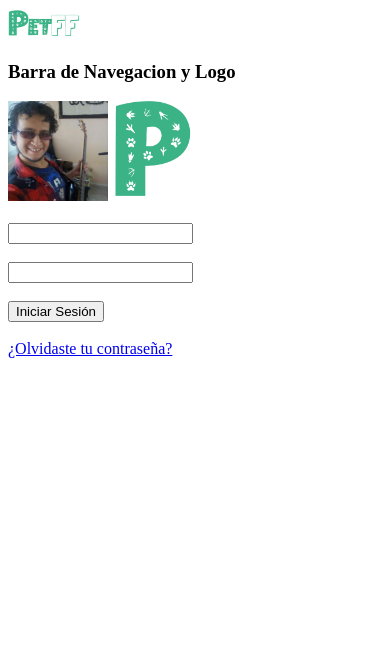
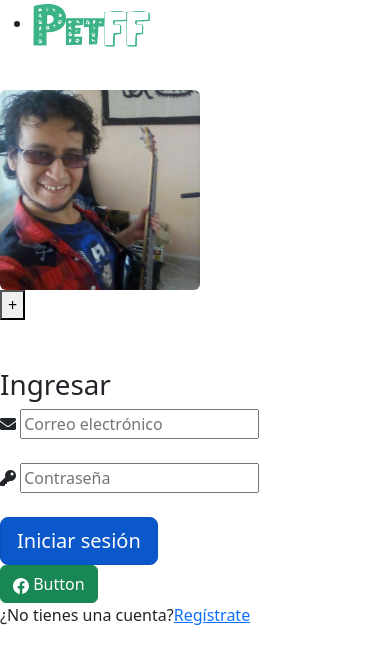
Before and after one commit to ElizabethHzDz/Proyecto-Integrador-equipo-PetFF, a plain HTML site: page logIn/index.html in a window 390 px wide. Drawn offline with nearby package versions, Linux system fonts and the light colour scheme; files that its build step writes are made by us from their sources.

Commit message:
Se hizo responsiva la pagina de Log In y se ajusto el diseño, se trabajara en el boton

```diff
--- a/logIn/index.html
+++ b/logIn/index.html
@@ -4,33 +4,74 @@
     <meta charset="UTF-8">
     <meta http-equiv="X-UA-Compatible" content="IE=edge">
     <meta name="viewport" content="width=device-width, initial-scale=1.0">
-    <title>Log In</title>
+    <title>Ingresar</title>
+    <link rel="stylesheet"  type="text/css" href="/assets/styles/styles.css">
+    <link rel="stylesheet" href="https://use.fontawesome.com/releases/v5.6.3/css/all.css">
+    <link rel="icon" type="image/x-icon" href="/assets/P.png">
+    <link href="https://cdn.jsdelivr.net/npm/bootstrap@5.2.2/dist/css/bootstrap.min.css" rel="stylesheet" integrity="sha384-Zenh87qX5JnK2Jl0vWa8Ck2rdkQ2Bzep5IDxbcnCeuOxjzrPF/et3URy9Bv1WTRi" crossorigin="anonymous">
+
+
 </head>
 <body>
-    <img src="/assets/PETFF.png" alt="Logo" height="30">
-    <h3>Barra de Navegacion y Logo</h3>
+    <ul class="menu">
+        <li>
+            <img src="/assets/PETFF.png" alt="Logo" height="50">
+        </li>
 
-    <img src="/assets/Foto mia.jpg" alt="Sesion Iniciada previamente" height="100">
-    <img src="/assets/P.png" alt="Registra a tu Mejor Amigo" height="100">
+    </ul>
+
+    <br>
+
+    <div class="principio">
+        <img src="/assets/Foto mia.jpg" alt="Sesion Iniciada previamente" class="rounded" height="200">
+        <div>
+            <button id="botoncito"><a href="https://www.google.com/" target="_blank"></a> + </button>
+        </div>
+    </div>
 
     <br>
     <br>
 
-    <input type="email">
+    <div class="principio">
+        <form class="formulario">
 
-    <br>
-    <br>
+            <h1 class="parrafo">Ingresar</h1>
 
-    <input type="password">
+                <div class="input-contenedor" id="icono1">
+                    <i class="fas fa-envelope icon"></i>
+                    <input type="text" placeholder="Correo electrónico">
+                </div>
 
-    <br>
-    <br>
+                <br>
 
-    <button>Iniciar Sesión</button>
+                <div class="input-contenedor">
+                    <i class="fas fa-key icon" id="icono2"></i>
+                    <input type="password" placeholder="Contraseña">
+                </div>
 
-    <br>
-    <br>
+                <br>
 
-    <a href="https://www.google.com/" target="blank">¿Olvidaste tu contraseña?</a>
+                <div class="boton">
+                        <a href="https://www.google.com/" class="btn btn-primary btn-lg active" role="button" aria-pressed="true">Iniciar sesión</a>
+
+                        <div>
+                            <button type="button" class="btn btn-success">
+                                <svg xmlns="http://www.w3.org/2000/svg" width="16" height="16" fill="currentColor" class="bi bi-facebook" viewBox="0 0 16 16">
+                                <path d="M16 8.049c0-4.446-3.582-8.05-8-8.05C3.58 0-.002 3.603-.002 8.05c0 4.017 2.926 7.347 6.75 7.951v-5.625h-2.03V8.05H6.75V6.275c0-2.017 1.195-3.131 3.022-3.131.876 0 1.791.157 1.791.157v1.98h-1.009c-.993 0-1.303.621-1.303 1.258v1.51h2.218l-.354 2.326H9.25V16c3.824-.604 6.75-3.934 6.75-7.951z"></path>
+                                </svg>
+                                Button
+                              </button>
+                        </div>
+
+                </div>
+
+                    <p class="parrafo">¿No tienes una cuenta?<a class="link" href="https://www.google.com/" target="_blank">Regístrate</a></p>
+        </form>
+    </div>
+    <script src="https://cdn.jsdelivr.net/npm/@popperjs/core@2.11.6/dist/umd/popper.min.js" integrity="sha384-oBqDVmMz9ATKxIep9tiCxS/Z9fNfEXiDAYTujMAeBAsjFuCZSmKbSSUnQlmh/jp3" crossorigin="anonymous">
+    </script>
+    <script src="https://cdn.jsdelivr.net/npm/bootstrap@5.2.3/dist/js/bootstrap.min.js" integrity="sha384-cuYeSxntonz0PPNlHhBs68uyIAVpIIOZZ5JqeqvYYIcEL727kskC66kF92t6Xl2V" crossorigin="anonymous">
+    </script>
+
 </body>
 </html>
```
